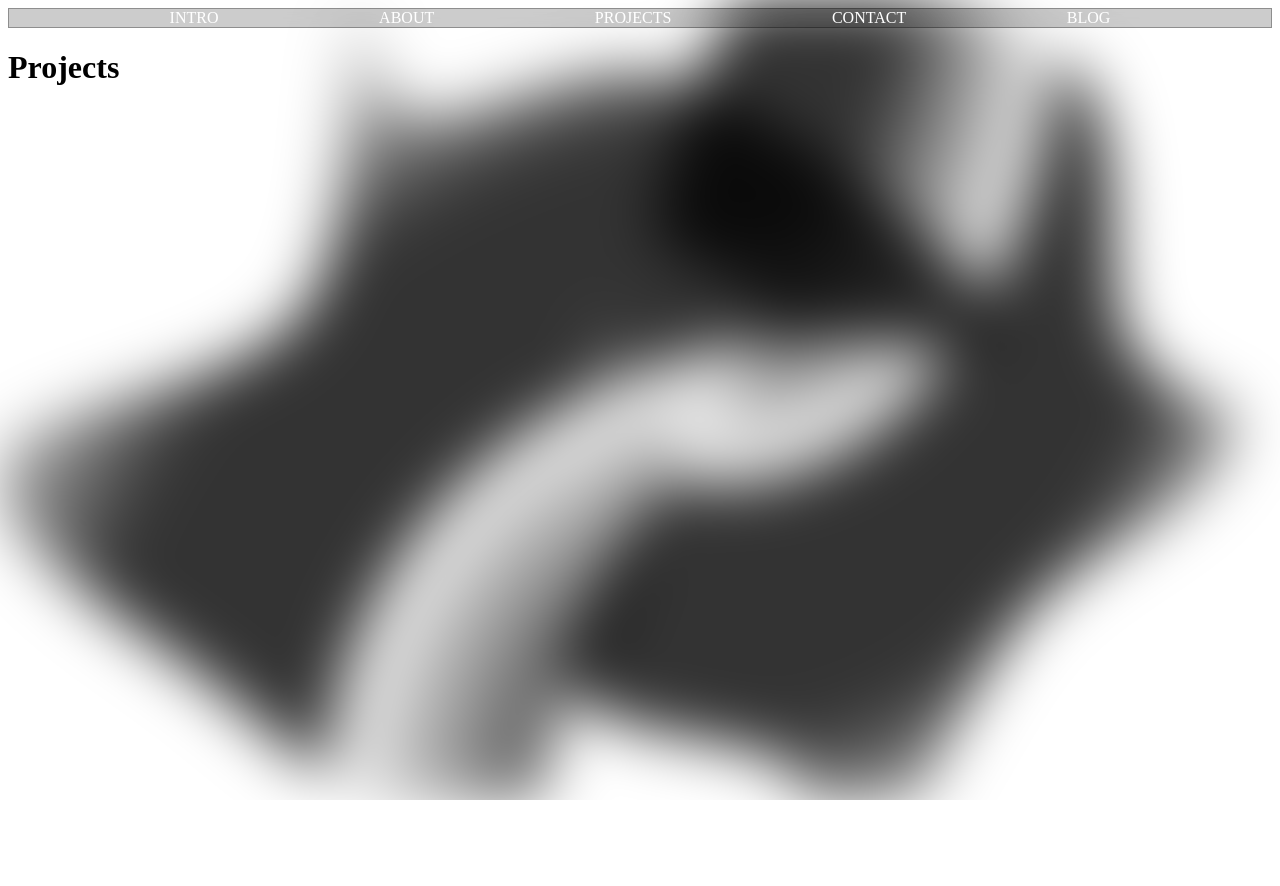
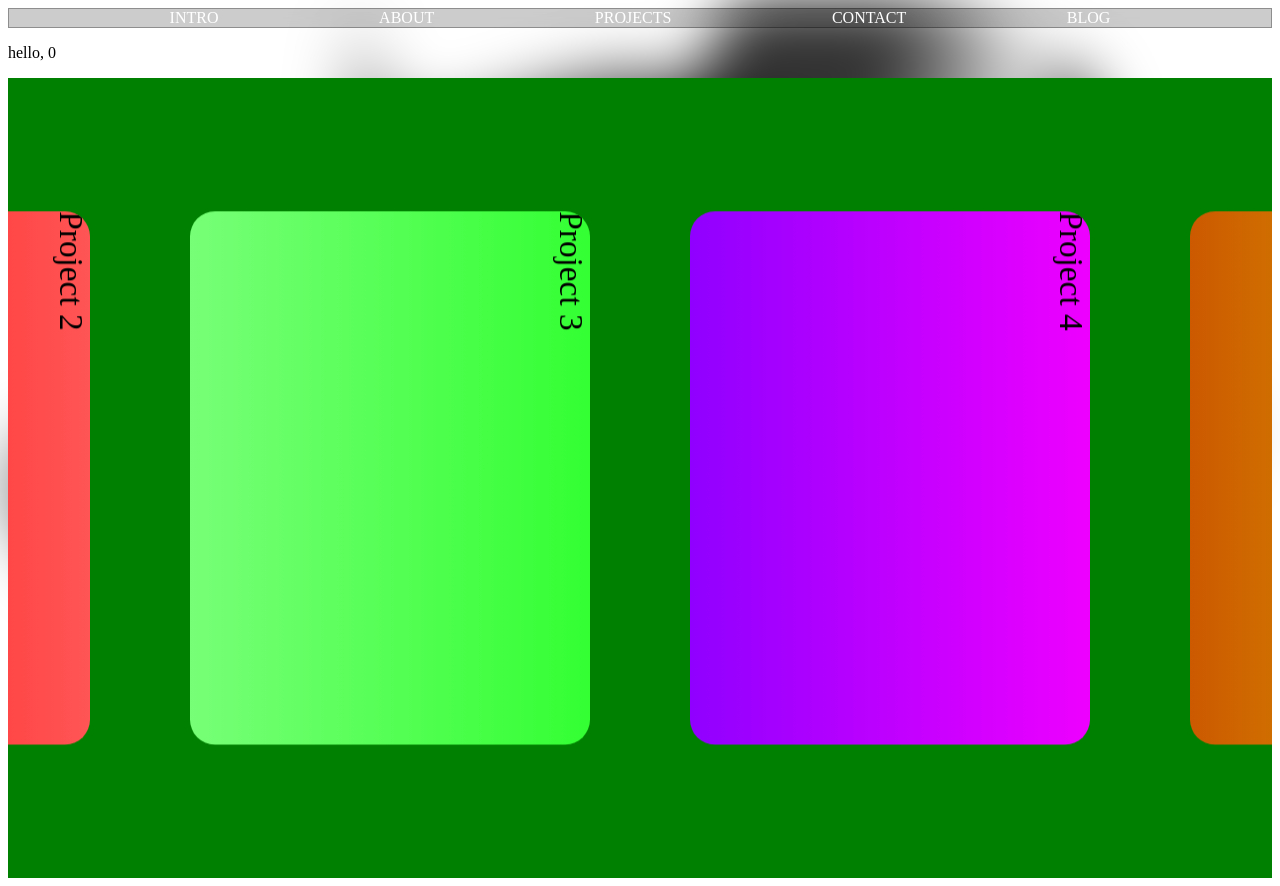
Before and after one commit to charlesalaras/new-portfolio, a SvelteKit app: page /projects in a window 1280 px wide. Before the commit the page ends 800 px from the top, so only its background shows below. Built offline with nearby package versions, Linux system fonts and the light colour scheme.

Commit message:
Add initial projects carousel

```diff
--- a/src/lib/Project.svelte
+++ b/src/lib/Project.svelte
@@ -1,15 +1,17 @@
 <script>
+	export let name;
+	export let color;
     export let deg = 0;
 </script>
 
-<div id="tridiv">
+<div id="tridiv" style="--color: {color}">
   <div class="scene" style="transform:rotateX(0deg) rotateY({deg}deg); ">
     <div class="shape cuboid-1 cub-1">
       <div class="face ft">front</div>
       <div class="face bk">back</div>
       <div class="face rt">right</div>
       <div class="face lt">left</div>
-      <div class="face bm">bottom</div>
+      <div class="face bm">{name}</div>
       <div class="face tp">top</div>
       <div class="cr cr-0">
         <div class="face side s0"></div>
@@ -38,11 +40,11 @@
 <style>
 #tridiv {
   perspective: 800px;
-  position: absolute;
   overflow: hidden;
   width: 500px;
   height: 1000px;
   font-size: 200%;
+  user-select: none;
 }
 .face {
   box-shadow: inset 0 0 0 1px rgba(0, 0, 0, 0);
@@ -141,9 +143,7 @@
   height:12em;
 }
 .cub-1 .face {
-  background: linear-gradient(217deg, rgba(255,0,0,.8), rgba(255,0,0,0) 70.71%),
-              linear-gradient(127deg, rgba(0,255,0,.8), rgba(0,255,0,0) 70.71%),
-              linear-gradient(336deg, rgba(0,0,255,.8), rgba(0,0,255,0) 70.71%);
+  background: var(--color);
 }
 .cub-1 .ft {
   width:14.5em;
--- a/src/routes/(main)/+layout.svelte
+++ b/src/routes/(main)/+layout.svelte
@@ -10,6 +10,19 @@
 		'/contact': ["green", "#11FF3E"],
 		'/projects': []
 	};
+	function pageTransition(node, { duration }) {
+		return {
+			duration,
+			css: t => {
+				const eased = elasticOut(t);
+
+				return `
+					top: ${-1+t}px;
+					border-radius: ${t}px ${t}px 0px 0px;
+				`
+			}
+		};
+	}
 </script>
 
 <Nav />
--- a/src/routes/(main)/projects/+page.svelte
+++ b/src/routes/(main)/projects/+page.svelte
@@ -1 +1,45 @@
-<h1>Projects</h1>
+<script>
+import Project from '../../../lib/Project.svelte'
+
+let project = [
+	{name: 'Project 1', color: 'linear-gradient(#1212FF, #5050FF)'},
+	{name: 'Project 2', color: 'linear-gradient(#FF5555, #FF1010)'},
+	{name: 'Project 3', color: 'linear-gradient(#33FF33, #77FF77)'},
+	{name: 'Project 4', color: 'linear-gradient(#EE00FF, #9000FF)'},
+	{name: 'Project 5', color: 'linear-gradient(#DDBB00, #CC5900)'},
+	{name: 'Project 6', color: 'linear-gradient(#505050, #DDDDFF)'}
+];
+
+let offset = 0;
+let moving = false;
+
+function dragMe(node) {
+	node.addEventListener('wheel', (evt) => {
+		evt.preventDefault();
+		node.scrollLeft += evt.deltaY;
+	});
+}
+
+</script>
+<p>hello, {offset}</p>
+<div class="draggable" use:dragMe>
+	{#each project as {name, color}, i}
+	<div>
+		<Project deg={offset} name={name} color={color}/>
+	</div>
+	{/each}
+</div>
+
+<style>
+.draggable {
+	width: 100%;
+	height: 100vh;
+	display: flex;
+	flex-direction: row;
+	align-items: center;
+	justify-content: center;
+	scrollbar-width: none;
+	overflow: scroll;
+	background-color: green;
+}
+</style>
```
